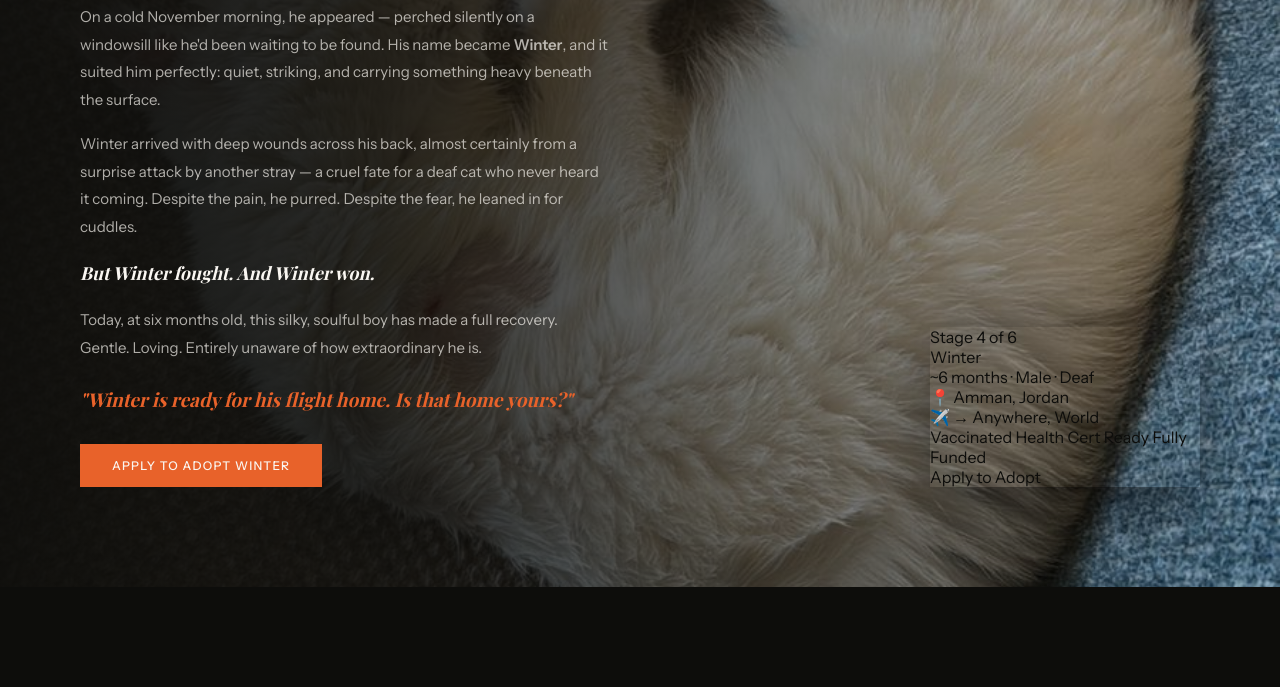
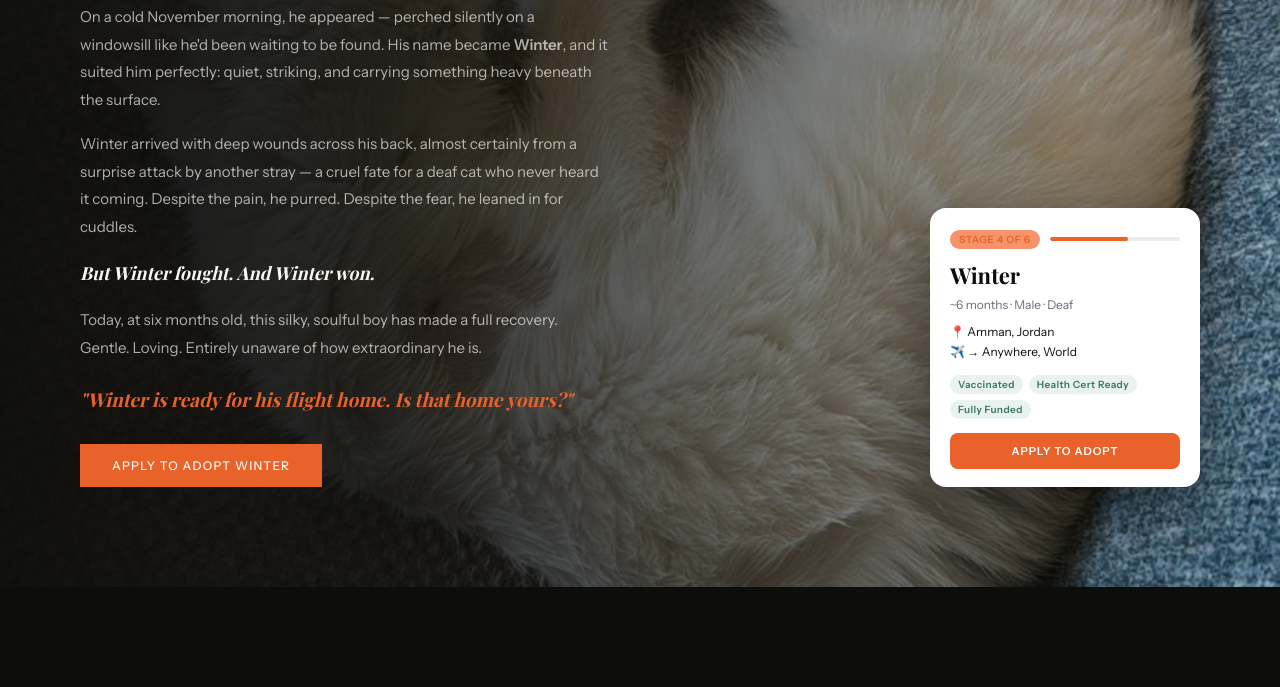
Before and after one commit to HWezyrmas/hopetails, a plain HTML site: page index.html in a window 1280 px wide. Shown: the part 2929-3616 px from the top of the page. Drawn offline with nearby package versions, Linux system fonts and the light colour scheme; a web font is replaced by a local one.

Commit message:
Add missing adoption card CSS styles
The .adoption-card and all .ac-* sub-element styles were never defined,
causing the card to render as unstyled text. Added full card styling.

Co-Authored-By: Claude Sonnet 4.6 <noreply@anthropic.com>

```diff
--- a/index.html
+++ b/index.html
@@ -812,6 +812,94 @@
       align-items: flex-end;
       justify-content: flex-end;
     }
+    .adoption-card {
+      background: #ffffff;
+      border-radius: 16px;
+      padding: 22px 20px 18px;
+      display: flex;
+      flex-direction: column;
+      gap: 10px;
+    }
+
+    .ac-stage-row {
+      display: flex;
+      align-items: center;
+      gap: 10px;
+      margin-bottom: 4px;
+    }
+    .ac-stage-pill {
+      background: var(--ember-soft);
+      color: var(--ember);
+      font-size: 10px;
+      font-weight: 700;
+      letter-spacing: 0.06em;
+      text-transform: uppercase;
+      padding: 3px 9px;
+      border-radius: 50px;
+      white-space: nowrap;
+    }
+    .ac-progress-bar {
+      flex: 1;
+      height: 4px;
+      background: rgba(0,0,0,0.08);
+      border-radius: 2px;
+      overflow: hidden;
+    }
+    .ac-progress-fill {
+      width: 60%;
+      height: 100%;
+      background: var(--ember);
+      border-radius: 2px;
+    }
+
+    .ac-name {
+      font-family: 'Playfair Display', serif;
+      font-size: 22px;
+      font-weight: 700;
+      color: var(--ink);
+      line-height: 1.1;
+    }
+    .ac-meta {
+      font-size: 12px;
+      color: var(--mid-gray, #6B6B7A);
+    }
+    .ac-route {
+      font-size: 12px;
+      color: var(--ink);
+      line-height: 1.7;
+    }
+    .ac-checks {
+      display: flex;
+      flex-wrap: wrap;
+      gap: 6px;
+      margin-top: 2px;
+    }
+    .ac-check {
+      font-size: 10px;
+      font-weight: 600;
+      letter-spacing: 0.04em;
+      padding: 3px 8px;
+      border-radius: 50px;
+      background: rgba(140,184,168,0.18);
+      color: #3a7a65;
+    }
+    .ac-btn {
+      display: block;
+      text-align: center;
+      background: var(--ember);
+      color: #ffffff;
+      font-size: 11px;
+      font-weight: 700;
+      letter-spacing: 0.08em;
+      text-transform: uppercase;
+      text-decoration: none;
+      padding: 11px 16px;
+      border-radius: 8px;
+      margin-top: 4px;
+      transition: opacity 0.2s;
+    }
+    .ac-btn:hover { opacity: 0.88; }
+
     .w-card-col .adoption-card {
       position: relative;
       bottom: auto; left: auto;
```
